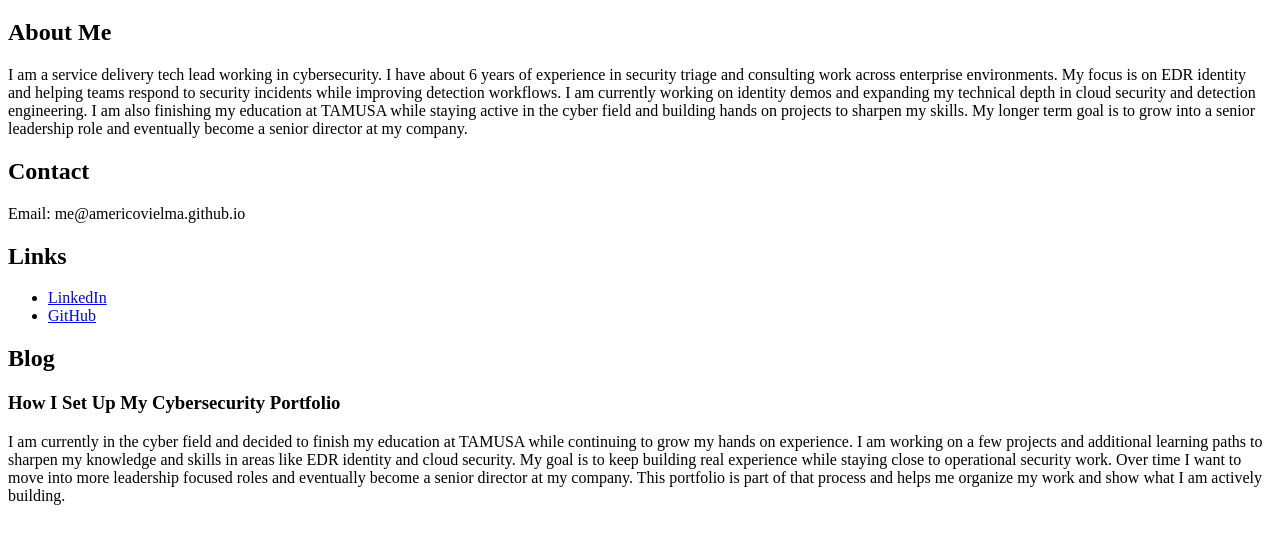
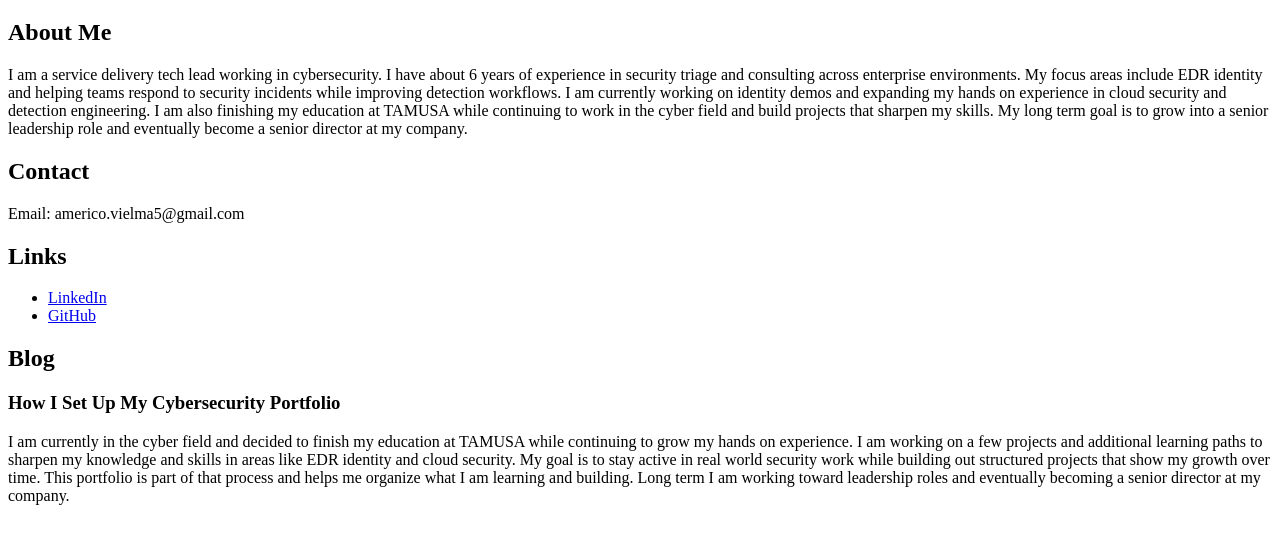
Before and after one commit to RicoV5/americovielma.github.io, a plain HTML site: page index.html in a window 1280 px wide. Shown: the part 61-604 px from the top of the page. Drawn offline with Linux system fonts and the light colour scheme.

Commit message:
Update index.html

```diff
--- a/index.html
+++ b/index.html
@@ -11,25 +11,25 @@
 
   <h2>About Me</h2>
   <p>
-    I am a service delivery tech lead working in cybersecurity. I have about 6 years of experience in security triage and consulting work across enterprise environments. My focus is on EDR identity and helping teams respond to security incidents while improving detection workflows. I am currently working on identity demos and expanding my technical depth in cloud security and detection engineering. I am also finishing my education at TAMUSA while staying active in the cyber field and building hands on projects to sharpen my skills. My longer term goal is to grow into a senior leadership role and eventually become a senior director at my company.
+    I am a service delivery tech lead working in cybersecurity. I have about 6 years of experience in security triage and consulting across enterprise environments. My focus areas include EDR identity and helping teams respond to security incidents while improving detection workflows. I am currently working on identity demos and expanding my hands on experience in cloud security and detection engineering. I am also finishing my education at TAMUSA while continuing to work in the cyber field and build projects that sharpen my skills. My long term goal is to grow into a senior leadership role and eventually become a senior director at my company.
   </p>
 
   <h2>Contact</h2>
   <p>
-    Email: me@americovielma.github.io
+    Email: americo.vielma5@gmail.com
   </p>
 
   <h2>Links</h2>
   <ul>
     <li><a href="https://www.linkedin.com/in/americovielma26/" target="_blank">LinkedIn</a></li>
-    <li><a href="https://github.com/americovielma" target="_blank">GitHub</a></li>
+    <li><a href="https://github.com/" target="_blank">GitHub</a></li>
   </ul>
 
   <h2>Blog</h2>
+
   <h3>How I Set Up My Cybersecurity Portfolio</h3>
-
   <p>
-    I am currently in the cyber field and decided to finish my education at TAMUSA while continuing to grow my hands on experience. I am working on a few projects and additional learning paths to sharpen my knowledge and skills in areas like EDR identity and cloud security. My goal is to keep building real experience while staying close to operational security work. Over time I want to move into more leadership focused roles and eventually become a senior director at my company. This portfolio is part of that process and helps me organize my work and show what I am actively building.
+    I am currently in the cyber field and decided to finish my education at TAMUSA while continuing to grow my hands on experience. I am working on a few projects and additional learning paths to sharpen my knowledge and skills in areas like EDR identity and cloud security. My goal is to stay active in real world security work while building out structured projects that show my growth over time. This portfolio is part of that process and helps me organize what I am learning and building. Long term I am working toward leadership roles and eventually becoming a senior director at my company.
   </p>
 
 </body>
```
